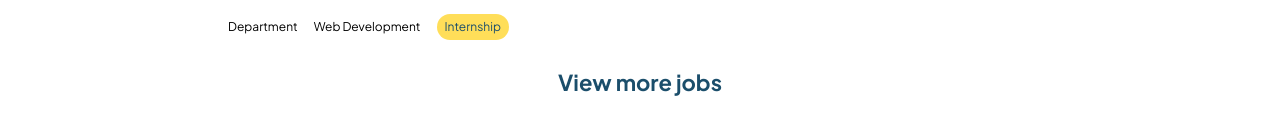
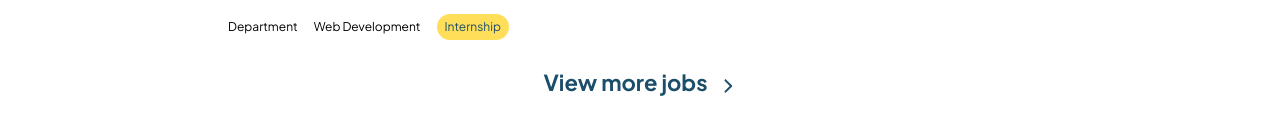
Before and after one commit to candidatecollege/candidate-college, a Next.js app: page /careers in a window 1280 px wide. Shown: the part 1106-1240 px from the top of the page. Built offline with nearby package versions, Linux system fonts and the light colour scheme.

Commit message:
fix positioning at open position section

```diff
--- a/src/app/careers/page.tsx
+++ b/src/app/careers/page.tsx
@@ -100,7 +100,7 @@ const Careers = () => {
       {/* Akhir Hero Section */}
 
       {/* Open Position Section */}
-      <section className="w-full flex flex-col justify-center items-center relative bottom-[72px] lg:mt-[96px] lg:bottom-[220px]">
+      <section className="w-full mb-[72px] flex flex-col justify-center items-center relative bottom-[72px] lg:mt-[96px] lg:bottom-[220px]">
         <h2 className="relative right-[80px] lg:right-[240px] lg:text-[32px] lg:leading-10 text-[#90A3BF]">
           All Open Positions
         </h2>
@@ -166,8 +166,25 @@ const Careers = () => {
             </div>
           </div>
 
-          <h4 className="text-primary self-center font-bold text-center text-[14px] lg:text-[22px] leading-[28px] mb-12 mt-6">
-            <a href="">View more jobs</a>
+          <h4 className="text-primary flex items-center justify-center font-bold text-center text-[14px] lg:text-[22px] leading-[28px] mb-12 mt-6">
+            <a href="#">View more jobs</a>
+            <div className="relative top-1 ml-3">
+              <svg
+                width="17"
+                height="16"
+                viewBox="0 0 17 16"
+                fill="none"
+                xmlns="http://www.w3.org/2000/svg"
+              >
+                <g id="ep:arrow-up-bold">
+                  <path
+                    id="Vector"
+                    d="M5.79295 1.63269C5.60548 1.82022 5.50017 2.07453 5.50017 2.33969C5.50017 2.60486 5.60548 2.85916 5.79295 3.04669L10.743 7.99669L5.79295 12.9467C5.61079 13.1353 5.51 13.3879 5.51228 13.6501C5.51456 13.9123 5.61973 14.1631 5.80513 14.3485C5.99054 14.5339 6.24135 14.6391 6.50355 14.6414C6.76575 14.6436 7.01835 14.5429 7.20695 14.3607L12.864 8.70369C13.0514 8.51617 13.1567 8.26186 13.1567 7.99669C13.1567 7.73153 13.0514 7.47722 12.864 7.28969L7.20695 1.63269C7.01942 1.44522 6.76512 1.3399 6.49995 1.3399C6.23479 1.3399 5.98048 1.44522 5.79295 1.63269Z"
+                    fill="#1B4E6B"
+                  />
+                </g>
+              </svg>
+            </div>
           </h4>
         </div>
       </section>
```
Also changed, not shown: src/components/icons/ep_arrow-up-bold.svg (added).
